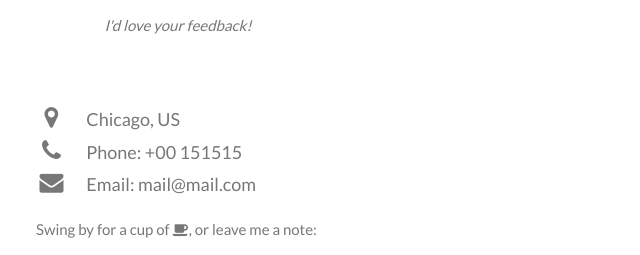
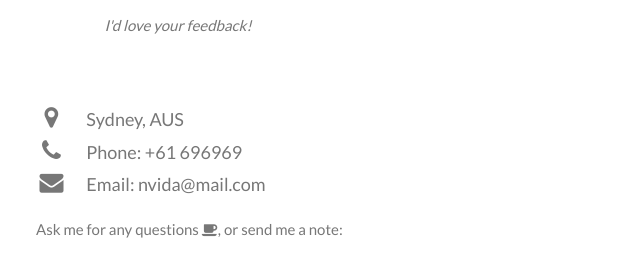
Before and after one commit to xxxprominer69xxx/xxxprominer69xxx.github.io, a plain HTML site: page index.html in a window 1280 px wide. Shown: the part 3565-3820 px from the top of the page, 462-1102 px from the left. Drawn offline with nearby package versions, Linux system fonts and the light colour scheme; some packages are replaced by stand-ins of ours.

Commit message:
Update index.html

```diff
--- a/index.html
+++ b/index.html
@@ -212,11 +212,11 @@ body, html {
     </div>
     <div class="w3-col m8 w3-panel">
       <div class="w3-large w3-margin-bottom">
-        <i class="fa fa-map-marker fa-fw w3-hover-text-black w3-xlarge w3-margin-right"></i> Chicago, US<br>
-        <i class="fa fa-phone fa-fw w3-hover-text-black w3-xlarge w3-margin-right"></i> Phone: +00 151515<br>
-        <i class="fa fa-envelope fa-fw w3-hover-text-black w3-xlarge w3-margin-right"></i> Email: mail@mail.com<br>
+        <i class="fa fa-map-marker fa-fw w3-hover-text-black w3-xlarge w3-margin-right"></i> Sydney, AUS<br>
+        <i class="fa fa-phone fa-fw w3-hover-text-black w3-xlarge w3-margin-right"></i> Phone: +61 696969<br>
+        <i class="fa fa-envelope fa-fw w3-hover-text-black w3-xlarge w3-margin-right"></i> Email: nvida@mail.com<br>
       </div>
-      <p>Swing by for a cup of <i class="fa fa-coffee"></i>, or leave me a note:</p>
+      <p>Ask me for any questions <i class="fa fa-coffee"></i>, or send me a note:</p>
       <form action="/action_page.php" target="_blank">
         <div class="w3-row-padding" style="margin:0 -16px 8px -16px">
           <div class="w3-half">
```
